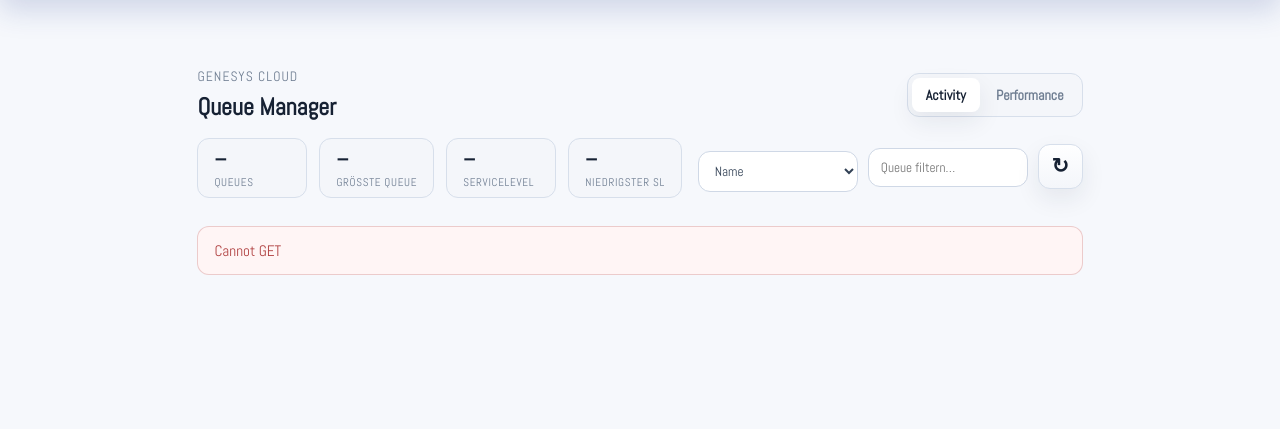
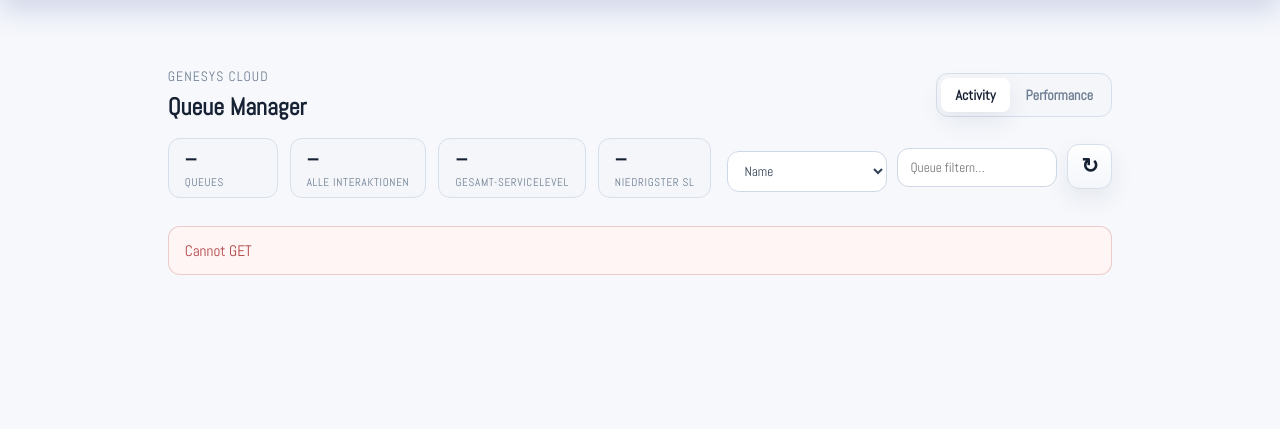
Before and after one commit to tgiabel/iam-system, a Python web app: template app/templates/tools/genesys_queue_manager_tool.html in a window 1280 px wide. Shown: the part 88-517 px from the top of the page. Run offline with Jinja, Linux system fonts and the light colour scheme; the template is opened without the code that fills it, so the values that code supplies are empty.

Commit message:
feat: add SL sort option, needed-interactions tooltip, and daily totals KPI to Queue Manager
Add a "Niedrigster Servicelevel" sort option; show how many more
interactions within target are needed once a queue's SL is below
target as a tooltip; show today's total interactions in the
Performance view column header; replace the Größte Queue KPI with
an "Alle Interaktionen" total and rename Servicelevel to
Gesamt-Servicelevel.

```diff
--- a/app/static/js/tools/genesys_queue_manager.js
+++ b/app/static/js/tools/genesys_queue_manager.js
@@ -105,6 +105,14 @@ function stripQueueNamePrefix(name) {
 
 function formatServiceLevelPercent(value) {
     return Number.isFinite(value) ? Math.round(value * 100) : null;
+}
+
+// Interactions still needed within target to bring the SL ratio up to target:
+// MAX(0; ROUNDUP((target*total - success) / (1 - target); 0))
+function calcInteractionsNeededForTarget(numerator, denominator, target) {
+    if (!Number.isFinite(target) || target <= 0 || target >= 1) return null;
+    const raw = (target * denominator - numerator) / (1 - target);
+    return Math.max(0, Math.ceil(raw));
 }
 
 function normalizeQueueListResponse(payload) {
@@ -246,7 +254,7 @@ function cacheDom() {
     queueManagerDom.globalStatus = document.getElementById("globalStatus");
 
     queueManagerDom.kpiQueueCount = document.getElementById("qmKpiQueueCount");
-    queueManagerDom.kpiMaxQueue = document.getElementById("qmKpiMaxQueue");
+    queueManagerDom.kpiTotalInteractions = document.getElementById("qmKpiTotalInteractions");
     queueManagerDom.kpiOverallSl = document.getElementById("qmKpiOverallSl");
     queueManagerDom.kpiLowestSl = document.getElementById("qmKpiLowestSl");
 
@@ -335,6 +343,13 @@ function sortQueues(queues) {
             const bt = (b.interactions_interacting || 0) + (b.interactions_waiting || 0);
             return bt - at;
         }
+        if (sortBy === "service_level") {
+            const hasA = a.service_level_denominator > 0 && Number.isFinite(a.service_level);
+            const hasB = b.service_level_denominator > 0 && Number.isFinite(b.service_level);
+            if (hasA !== hasB) return hasA ? -1 : 1;
+            if (!hasA && !hasB) return 0;
+            return a.service_level - b.service_level;
+        }
         return (a.queue_name || "").localeCompare(b.queue_name || "", "de");
     });
 }
@@ -400,7 +415,7 @@ function buildPerformanceColumnData(queue, segmentCount) {
     if (waiting > 0)      tooltipParts.push(`${waiting} wartend`);
 
     return {
-        assignmentLabel: `${interacting + waiting} Calls`,
+        assignmentLabel: `${queue.service_level_denominator || 0} Calls`,
         counterMain: String(interacting),
         counterSub: `/${waiting}`,
         segments,
@@ -427,8 +442,12 @@ function buildColumnHtml(queue, segmentCount) {
     const slLabel = slPct !== null
         ? `${slPct}%${targetPct !== null ? `/${targetPct}%` : ""}`
         : "–";
+    const slNeeded = isBelowTarget
+        ? calcInteractionsNeededForTarget(queue.service_level_numerator, queue.service_level_denominator, queue.service_level_target)
+        : null;
     const slTooltip = hasSlData
         ? `${queue.service_level_numerator} von ${queue.service_level_denominator} Anrufe im Servicelevel`
+            + (slNeeded !== null ? `\n\nin ${slNeeded} Interaktionen wieder im Servicelevel` : "")
         : "Keine Servicelevel-Daten";
 
     return `
@@ -513,13 +532,6 @@ function renderKpis() {
     const queues = queueManagerState.queues;
     const queueCount = queues.length;
 
-    let maxQueue = null;
-    for (const queue of queues) {
-        if (!maxQueue || (queue.joined_member_count || 0) > (maxQueue.joined_member_count || 0)) {
-            maxQueue = queue;
-        }
-    }
-
     let totalNumerator = 0;
     let totalDenominator = 0;
     for (const queue of queues) {
@@ -543,9 +555,7 @@ function renderKpis() {
     const lowestSlBelowTarget = lowestSlPct !== null && lowestSlTargetPct !== null && lowestSlPct < lowestSlTargetPct;
 
     queueManagerDom.kpiQueueCount.textContent = String(queueCount);
-    queueManagerDom.kpiMaxQueue.textContent = maxQueue && (maxQueue.joined_member_count || 0) > 0
-        ? (maxQueue.queue_name || getQueueId(maxQueue))
-        : "–";
+    queueManagerDom.kpiTotalInteractions.textContent = String(totalDenominator);
     queueManagerDom.kpiOverallSl.textContent = overallSlPct !== null ? `${overallSlPct}%` : "–";
     queueManagerDom.kpiLowestSl.textContent = lowestSlQueue && lowestSlPct !== null
         ? `${lowestSlQueue.queue_name || getQueueId(lowestSlQueue)} (${lowestSlPct}%)`
--- a/app/templates/tools/genesys_queue_manager_tool.html
+++ b/app/templates/tools/genesys_queue_manager_tool.html
@@ -39,12 +39,12 @@
                     <span class="qm-kpi-label">Queues</span>
                 </div>
                 <div class="qm-kpi">
-                    <span class="qm-kpi-value" id="qmKpiMaxQueue">–</span>
-                    <span class="qm-kpi-label">Größte Queue</span>
+                    <span class="qm-kpi-value" id="qmKpiTotalInteractions">–</span>
+                    <span class="qm-kpi-label">Alle Interaktionen</span>
                 </div>
                 <div class="qm-kpi">
                     <span class="qm-kpi-value" id="qmKpiOverallSl">–</span>
-                    <span class="qm-kpi-label">Servicelevel</span>
+                    <span class="qm-kpi-label">Gesamt-Servicelevel</span>
                 </div>
                 <div class="qm-kpi">
                     <span class="qm-kpi-value" id="qmKpiLowestSl">–</span>
@@ -61,6 +61,7 @@
                     <option value="present">Anweswende Agenten</option>
                     <option value="calls_total">Anzahl Anrufe</option>
                     <option value="calls_waiting">Wartende Anrufer</option>
+                    <option value="service_level">Niedrigster Servicelevel</option>
                 </select>
                 <label for="qmQueueFilter" class="queue-manager-sr-only">Queue filtern</label>
                 <input id="qmQueueFilter" class="qm-input qm-filter-input" type="search" placeholder="Queue filtern…" autocomplete="off">
```
